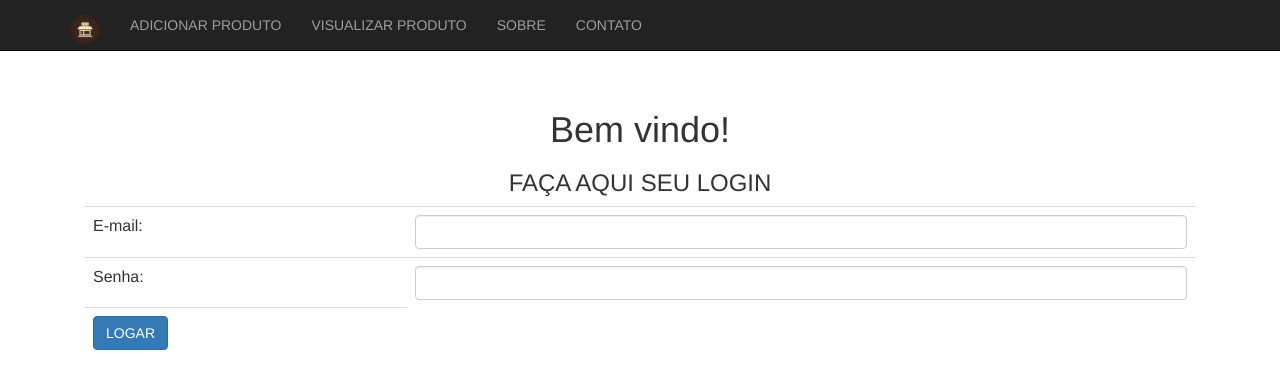
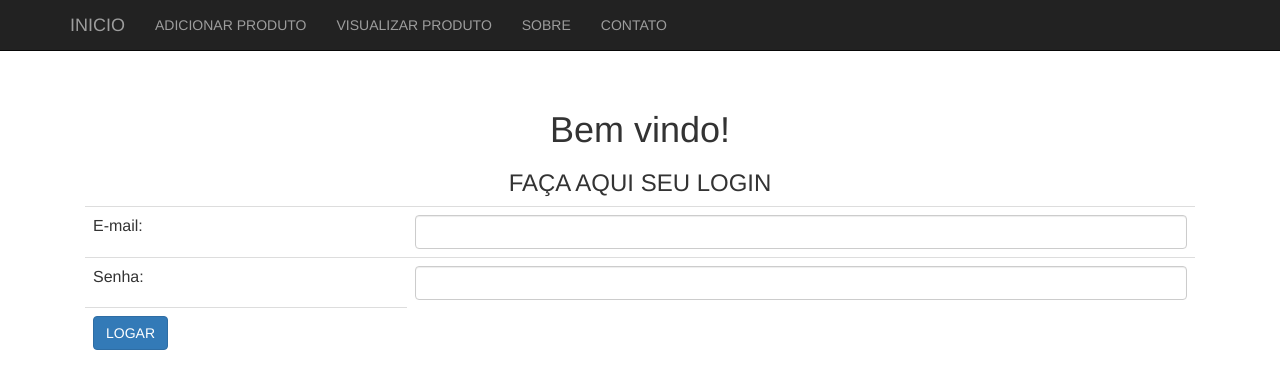
Before and after one commit to maikmedeiros/Loja, a PHP site: page /index.php in a window 1280 px wide. Shown: the top 389 px of the page. Run offline with PHP 8.4, Linux system fonts and the light colour scheme.

Commit message:
Cabecalho

```diff
--- a/LOJA/cabecalho.php
+++ b/LOJA/cabecalho.php
@@ -1,7 +1,5 @@
 <?php
         require_once("mostra-alerta.php");
-        mostraAlerta("success");
-        mostraAlerta("danger");
         error_reporting (E_ALL ^ E_NOTICE);
 ?>
 <html>
@@ -16,14 +14,14 @@
 			<div class = "navbar navbar-inverse navbar-fixed-top">
 				<div class="container">
 					<div class="navbar-header">
-						<a class="navbar-brand" href="index.php" ><img src="img/icone_loja.png" width="30"></a>
+						<a class="navbar-brand" href="index.php" >INICIO</a>
 					</div>
 					<div>
 						<ul class="nav navbar-nav">
 							<li><a href="formulario-cadastro.php">ADICIONAR PRODUTO</a></li>
 							<li><a href="visualizar-produto.php">VISUALIZAR PRODUTO</a></li>
 							<li><a href="sobre.php">SOBRE</a></li>
-             				 <li><a href="contato.php">CONTATO</a></li>
+             				<li><a href="contato.php">CONTATO</a></li>
 						</ul>
 					</div>
 				</div>
@@ -31,3 +29,7 @@
 
 		<div class="container">
 			<div class="principal">
+				<?php
+					mostraAlerta("success");
+        			mostraAlerta("danger");
+				?>
```
